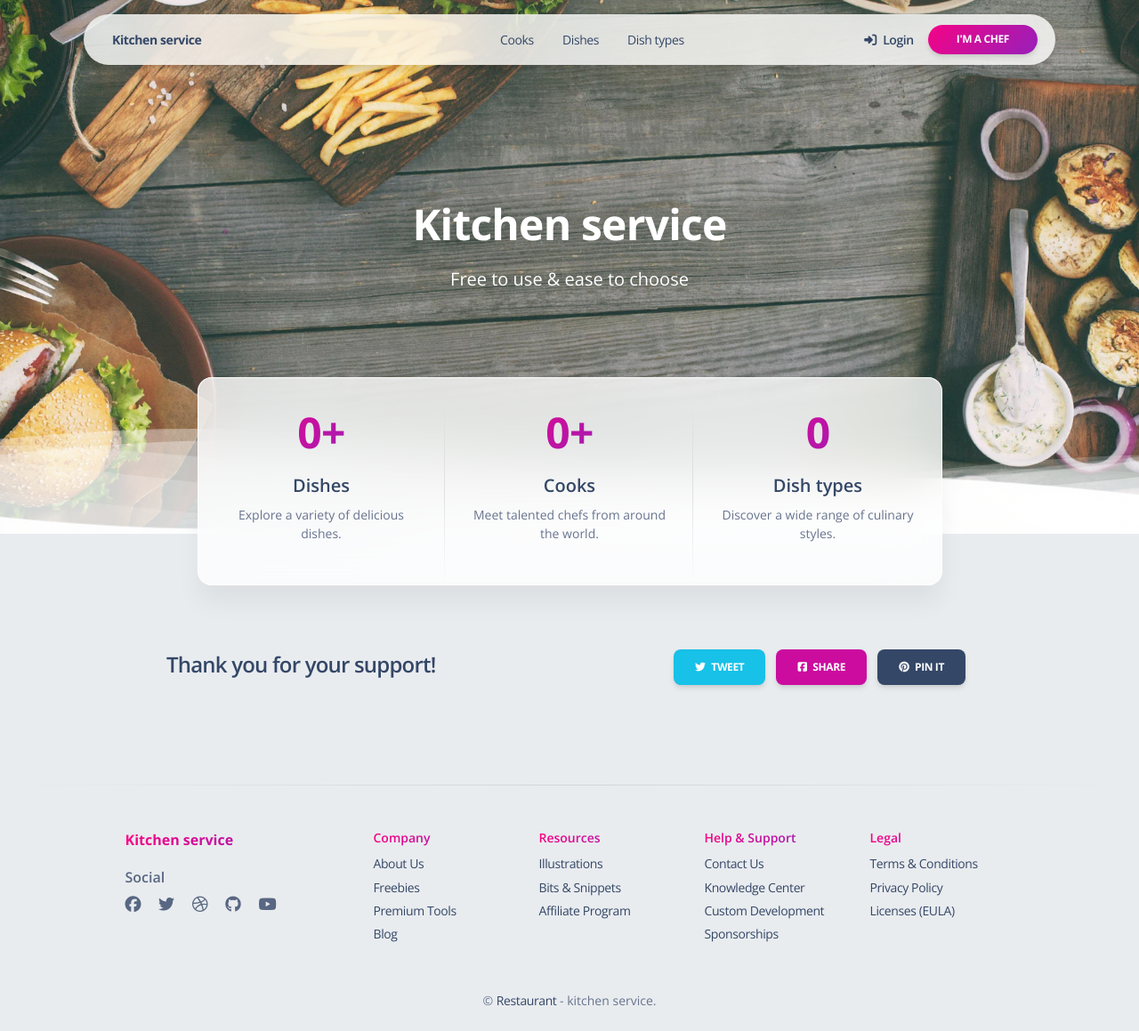
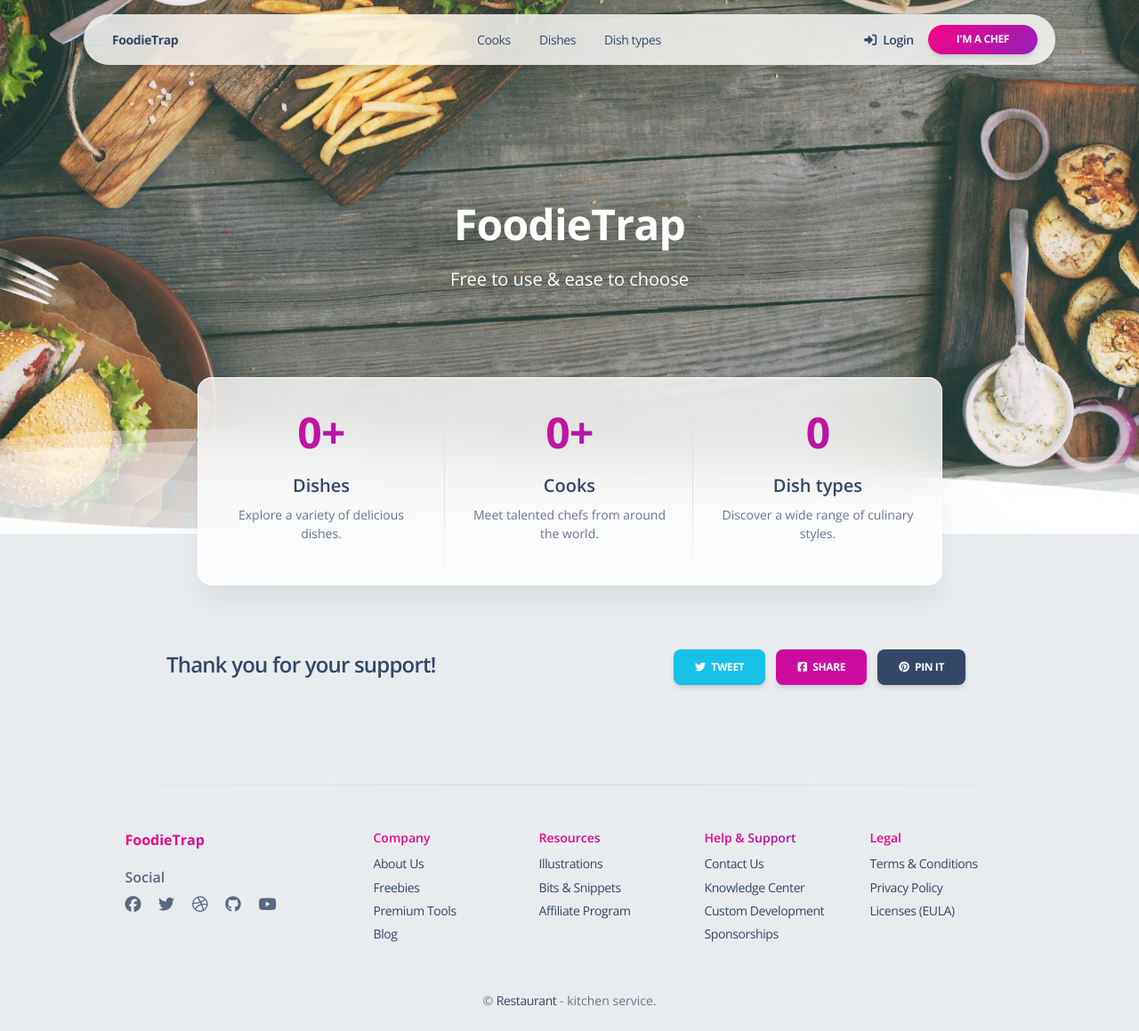
Before and after one commit to VTeteruk/restaurant-kitchen-service, a Django app: page / in a window 1280 px wide. Shown: the whole page at 89% size. Run offline with Django 4.2, Linux system fonts and the light colour scheme; data that the repository does not hold is empty; some libraries are stand-ins or nearby versions.

Commit message:
Add Project name

```diff
--- a/templates/includes/footer_background.html
+++ b/templates/includes/footer_background.html
@@ -6,7 +6,7 @@
     <div class=" row">
       <div class="col-md-3 mb-4 ms-auto">
         <div>
-          <h6 class="text-gradient text-primary font-weight-bolder">Kitchen service</h6>
+          <h6 class="text-gradient text-primary font-weight-bolder">FoodieTrap</h6>
         </div>
         <div>
           <h6 class="mt-3 mb-2 opacity-8">Social</h6>
--- a/templates/includes/navigation.html
+++ b/templates/includes/navigation.html
@@ -9,7 +9,7 @@
           <a class="navbar-brand font-weight-bolder ms-sm-3"
             href="/" rel="tooltip"
             title="Designed and Coded by Creative Tim" data-placement="bottom">
-            Kitchen service
+            FoodieTrap
           </a>
           <button class="navbar-toggler shadow-none ms-2" type="button" data-bs-toggle="collapse"
             data-bs-target="#navigation" aria-controls="navigation" aria-expanded="false"
--- a/templates/service/index.html
+++ b/templates/service/index.html
@@ -10,7 +10,7 @@
     <div class="container">
       <div class="row">
         <div class="col-lg-7 text-center mx-auto">
-          <h1 class="text-white pt-3 mt-n5">Kitchen service</h1>
+          <h1 class="text-white pt-3 mt-n5">FoodieTrap</h1>
           <p class="lead text-white mt-3"> Free to use & ease to choose </p>
         </div>
       </div>
```
Also changed, not shown: README.md.
